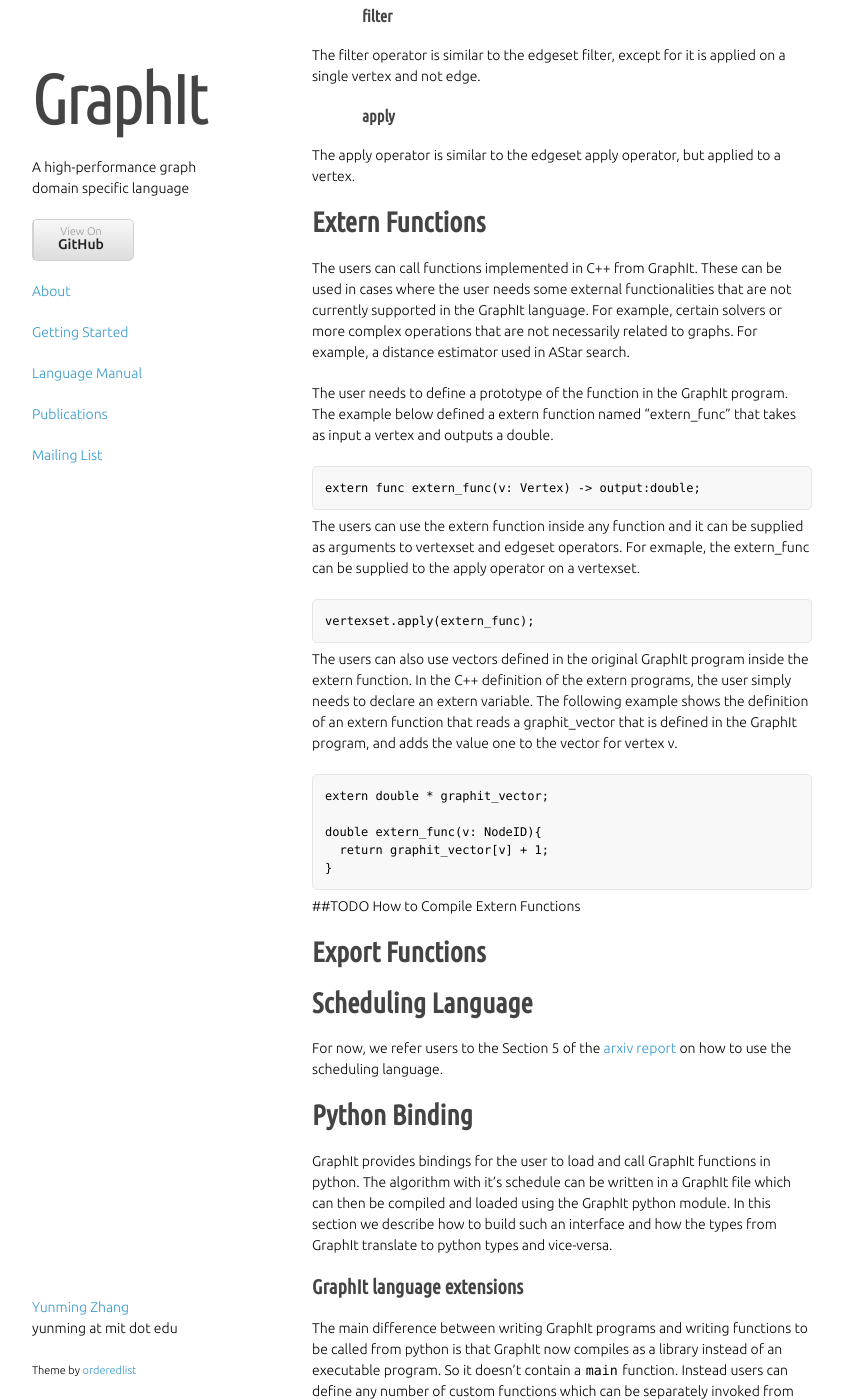
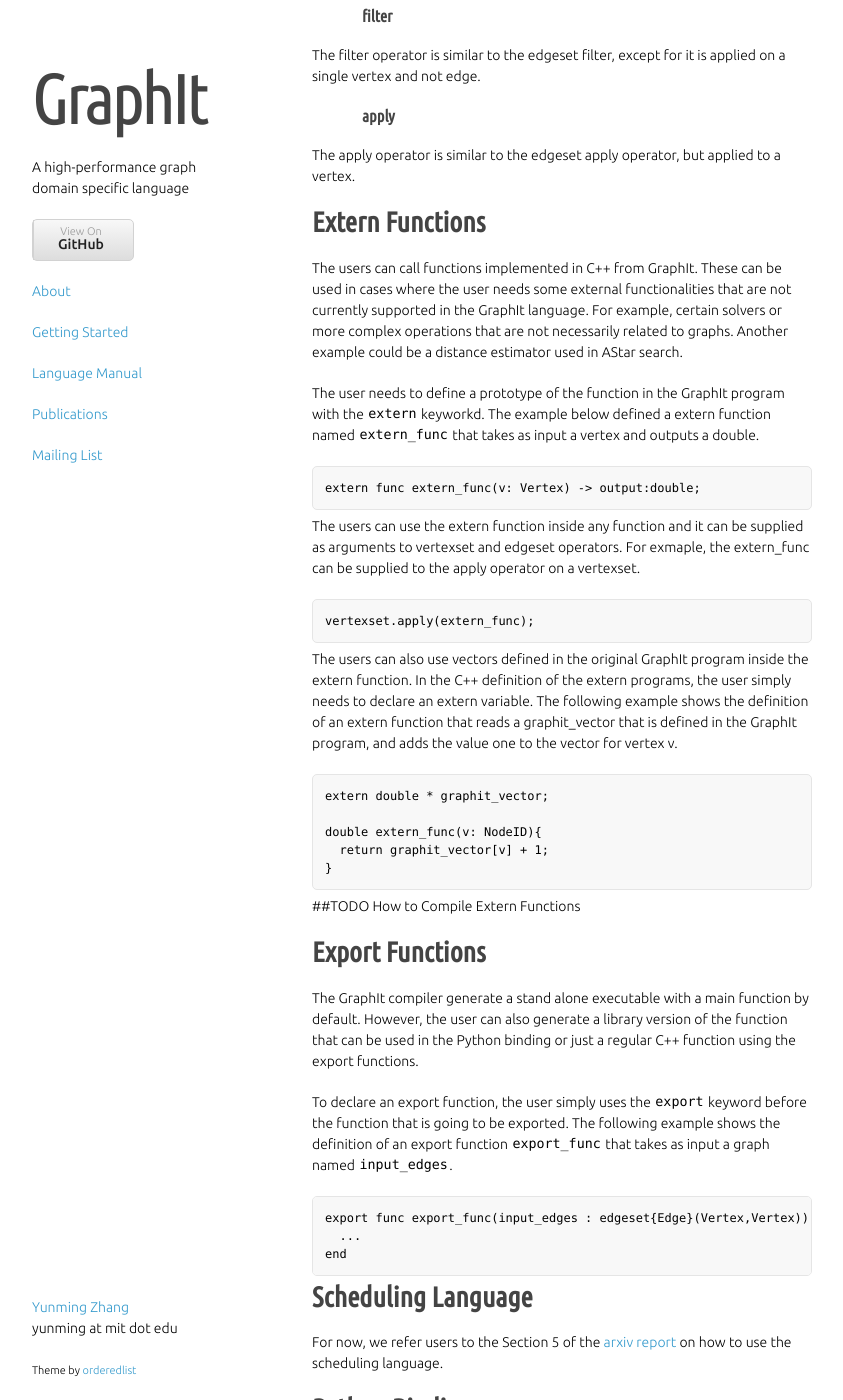
Before and after one commit to yunmingzhang17/yunmingzhang17.github.io, a Jekyll site: the page built from language.md, in a window 1280 px wide and 1400 px high, scrolled down 6020 px. Shown: the whole window, without its empty margins (218-1061 px from the left). Built offline with Jekyll 4.4.1, drawn with Linux system fonts in a browser that asks for light colours; nearby versions of some CDN libraries; some web fonts are replaced; library files that are not in the unit come from our copies.

````diff
--- a/language.md
+++ b/language.md
@@ -291,9 +291,9 @@
 
 # Extern Functions
 
-The users can call functions implemented in C++ from GraphIt. These can be used in cases where the user needs some external functionalities that are not currently supported in the GraphIt language. For example, certain solvers or more complex operations that are not necessarily related to graphs. For example, a distance estimator used in AStar search.
+The users can call functions implemented in C++ from GraphIt. These can be used in cases where the user needs some external functionalities that are not currently supported in the GraphIt language. For example, certain solvers or more complex operations that are not necessarily related to graphs. Another example could be a distance estimator used in AStar search.
 
-The user needs to define a prototype of the function in the GraphIt program. The example below defined a extern function named "extern_func" that takes as input a vertex and outputs a double.
+The user needs to define a prototype of the function in the GraphIt program with the `extern` keyworkd. The example below defined a extern function named `extern_func` that takes as input a vertex and outputs a double.
 ```
 extern func extern_func(v: Vertex) -> output:double;
 ```
@@ -317,6 +317,16 @@
 ##TODO How to Compile Extern Functions
 
 # Export Functions
+
+The GraphIt compiler generate a stand alone executable with a main function by default. However, the user can also generate a library version of the function that can be used in the Python binding or just a regular C++ function using the export functions.
+
+To declare an export function, the user simply uses the `export` keyword before the function that is going to be exported. The following example shows the definition of an export function `export_func` that takes as input a graph named `input_edges`.
+
+```
+export func export_func(input_edges : edgeset{Edge}(Vertex,Vertex))
+  ...
+end
+```
 
 # Scheduling Language
 
````
